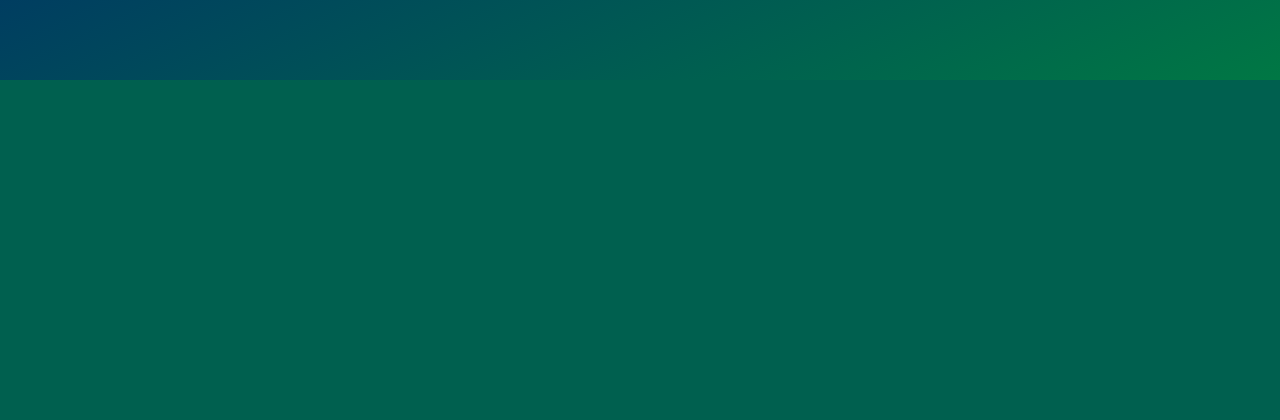
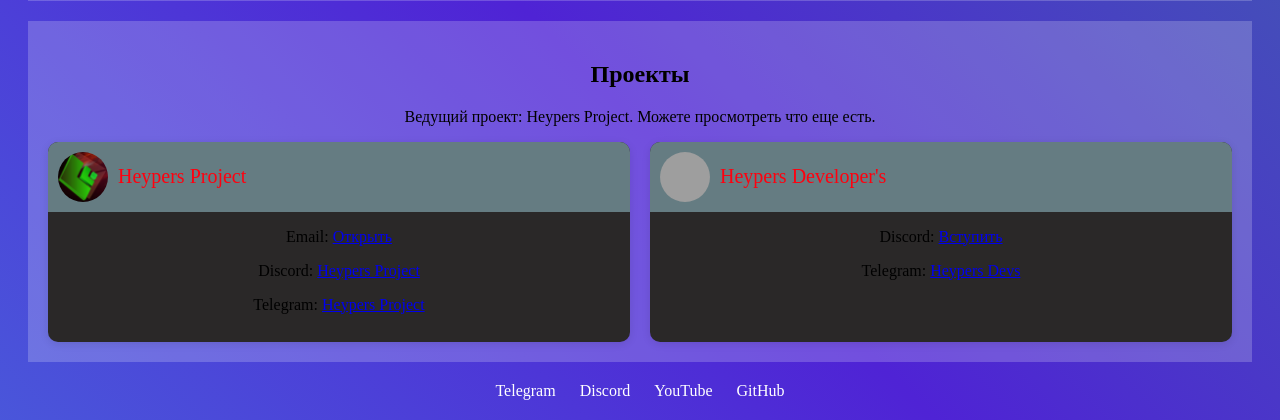
Before and after one commit to mrf0rtuna4/mrf0rtuna4.github.io, a PHP site: page / in a window 1280 px wide. Shown: the part 720-1140 px from the top of the page. Before the commit the page ends 800 px from the top, so only its background shows below. Run offline with PHP 8.4, Linux system fonts and the light colour scheme; grey boxes are pictures that could not be loaded.

Commit message:
animated bg??? (and hdev's)

```diff
--- a/assets/css/test.css
+++ b/assets/css/index.css
@@ -1,10 +1,21 @@
 body {
-  background: linear-gradient(to bottom right, #003366, #009933);
-  color: #fff;
-  font-family: Arial, sans-serif;
-  margin: 0;
-  padding: 0;
+  background: linear-gradient(45deg, #ee7752, #3cd3e7, #4f23d5, #23d561);
+  background-size: 400% 400%;
+  animation: gradientAnimation 15s ease infinite;
 }
+
+@keyframes gradientAnimation {
+  0% {
+    background-position: 0% 50%;
+  }
+  50% {
+    background-position: 100% 50%;
+  }
+  100% {
+    background-position: 0% 50%;
+  }
+}
+
 
 .logo {
   text-align: center;
@@ -60,8 +71,11 @@
   text-decoration: none;
   margin: 0 10px;
 }
-
-/* Стили для карточки */
+.projects-wrapper {
+  display: flex;
+  justify-content: space-between;
+}
+/* карт0чки */
 .card {
     position: relative;
     width: 300px;
@@ -70,10 +84,13 @@
     border-radius: 10px;
     box-shadow: 0 2px 8px rgba(0, 0, 0, 0.1);
     overflow: hidden;
-    margin: 20px;
+    flex-basis: calc(50% - 10px);
+    margin-right: 10px;
+}
+.card:last-child {
+  margin-right: 0;
 }
 
-/* Стили для заголовка карточки */
 .card .header {
     display: flex;
     align-items: center;
@@ -81,27 +98,19 @@
     background-color: #657c82;
     color: #ff000f;
 }
-
-/* Стили для картинки в заголовке */
 .card .header img {
     width: 50px;
     height: 50px;
     border-radius: 50%;
     margin-right: 10px;
 }
-
-/* Стили для текста в заголовке */
 .card .header p {
     font-size: 20px;
     margin: 0;
 }
-
-/* Стили для контента карточки */
 .card .content {
     padding: 10px;
 }
-
-/* Анимация для карточки */
 @keyframes slide-up {
     from {
         transform: translateY(100%);
@@ -110,8 +119,6 @@
         transform: translateY(0);
     }
 }
-
-/* Анимация для заголовка */
 @keyframes fade-in {
     from {
         opacity: 0;
@@ -120,13 +127,10 @@
         opacity: 1;
     }
 }
-
-/* Анимированные карточки */
 .card.animated {
     animation: slide-up 0.5s ease-out forwards;
 }
 
-/* Анимированный заголовок */
 .card.animated .header {
     animation: fade-in 0.5s ease-out forwards;
 }
--- a/index.html
+++ b/index.html
@@ -8,23 +8,9 @@
     <meta http-equiv="Permissions-Policy" content="interest-cohort=()"/>
     <link rel="icon" href="mrf.ico" type="image/x-icon"/>
     <meta name="viewport" content="width=device-width, initial-scale=1.0">
-    <link rel="stylesheet" href="assets/css/test.css" type="text/css"/>
+    <link rel="stylesheet" href="assets/css/index.css" type="text/css"/>
     <title>Mr_f0rtuna4</title>
-    <script>
-        function toggleContent(id) {
-            var content = document.getElementById(id);
-            content.style.display = (content.style.display === "none") ? "block" : "none";
-            localStorage.setItem(id, content.style.display);
-        }
-        window.addEventListener('load', function() {
-            var aboutContent = document.getElementById('about-content');
-            var projectsContent = document.getElementById('projects-content');
-            var aboutState = localStorage.getItem('about-content');
-            var projectsState = localStorage.getItem('projects-content');
-            aboutContent.style.display = aboutState || 'none';
-            projectsContent.style.display = projectsState || 'none';
-        });
-    </script>
+
 </head>
 
 <body>
@@ -42,18 +28,18 @@
     </div>
 
     <div class="about">
-        <h2>О мне</h2>
+        <h2>Обо мне</h2>
         <div class="expandable-content" id="about-content">
-            <p>Я - Фортуныч. Делаю то что захотелось известен на просторах дискорда.</p>
+            <p>Привет! Я - Фортуныч. Занимаюсь тем, что захочется, известен на просторах дискорда. Занятие - 3D моделирование и программирование на свой вкус.</p>
             <iframe width="300" height="300" src="https://widget.qiwi.com/widgets/middle-widget-300x300?publicKey=48e7qUxn9T7RyYE1MVZswX1FRSbE6iyCj2gCRwwF3Dnh5XrasNTx3BGPiMsyXQFNKQhvukniQG8RTVhYm3iPzN5kNUvnbXu78xwmNZJ4Jj7ebow1mbb8dXtZ9P8xgsjWTT6BP3NaSb6n1rSam9sp8bhE7vV7zvc3ran38nCyo69AjKSoYUSpcEp43qFuH" allowtransparency="true" scrolling="no" frameborder="0"></iframe>
         </div>
-        <div class="expandable-button" onclick="toggleContent('about-content')">Подробнее</div>
     </div>
 
     <div class="projects">
         <h2>Проекты</h2>
         <div class="expandable-content" id="projects-content">
             <p>Ведущий проект: Heypers Project. Можете просмотреть что еще есть.</p>
+            <div class="projects-wrapper">
                 <div class="animate__animated animate__fadeInUp card">
                     <div class="header">
                         <img src="assets/images/hpj.png" alt="">
@@ -65,13 +51,55 @@
                         <p>Telegram: <a href="https://t.me/heypers_project">Heypers Project</a></p>
                     </div>
                 </div>
+                <div class="animate__animated animate__fadeInUp card">
+                    <div class="header">
+                        <img src="https://cdn.discordapp.com/icons/1044681666532225066/713982fb2f155d78e28165cb1a134823.png?size=1024" alt="">
+                        <p class="t">Heypers Developer's</p>
                     </div>
-        <div class="expandable-button" onclick="toggleContent('projects-content')">Подробнее</div>
+                    <div class="contact-info">
+                        <p>Discord: <a href="https://discord.gg/bnUf6nHAhe">Вступить</a></p>
+                        <p>Telegram: <a href="https://t.me/heypers_dev">Heypers Devs</a></p>
                     </div>
+                </div>
+            </div>
+        </div>
+    </div>
+
+   <!-- ну я еще подумаю над добавлением этого
+    <div class="projects">
+        <h2>Модерирую</h2>
+        <div class="expandable-content" id="projects-content">
+            <p>Также я модерирую и/или администрирую некоторые сервера. Просто показываю</p>
+            <div class="projects-wrapper">
+                <div class="animate__animated animate__fadeInUp card">
+                    <div class="header">
+                        <img src="https://cdn.discordapp.com/icons/855448228002398209/556a2390dcbb104211843503301ae9d2.webp?size=2048" alt="">
+                        <p class="t">Noldeee Play Community</p>
+                    </div>
+                    <div class="contact-info">
+                        <p>Discord: <a href="https://discord.gg/z63e5UJ6B6">https://discord.gg/z63e5UJ6B6</a></p>
+                        <p>Telegram: <a href="https://t.me/noldeeplay">noldeeplay</a></p>
+                    </div>
+                </div>
+                <div class="animate__animated animate__fadeInUp card">
+                    <div class="header">
+                        <img src="https://cdn.discordapp.com/icons/1033021191218266122/cd83b17da930ccf72333f86e1832b7a5.webp?size=2048" alt="">
+                        <p class="t">Anomaly Reborn</p>
+                    </div>
+                    <div class="contact-info">
+                        <p>Discord: <a href="https://discord.gg/bnUf6nHAhe">https://discord.gg/bnUf6nHAhe</a></p>
+                    </div>
+                </div>
+            </div>
+        </div>
+    </div> -->
+
 
     <div class="contact">
         <a href="https://t.me/heypers_project" target="_blank">Telegram</a>
         <a href="http://heypers-lab.ml/" target="_blank">Discord</a>
+        <a href="https://youtube.com/@mrf0rtuna4" target="_blank">YouTube</a>
+        <a href="https://github.com/mrf0rtuna4" target="_blank">GitHub</a>
     </div>
 </body>
 </html>
```
Also changed, not shown: check-size.js (deleted, +0 -21 lines), discord.html (+0 -12 lines). Lines whose indentation alone changed are shown as unchanged.
